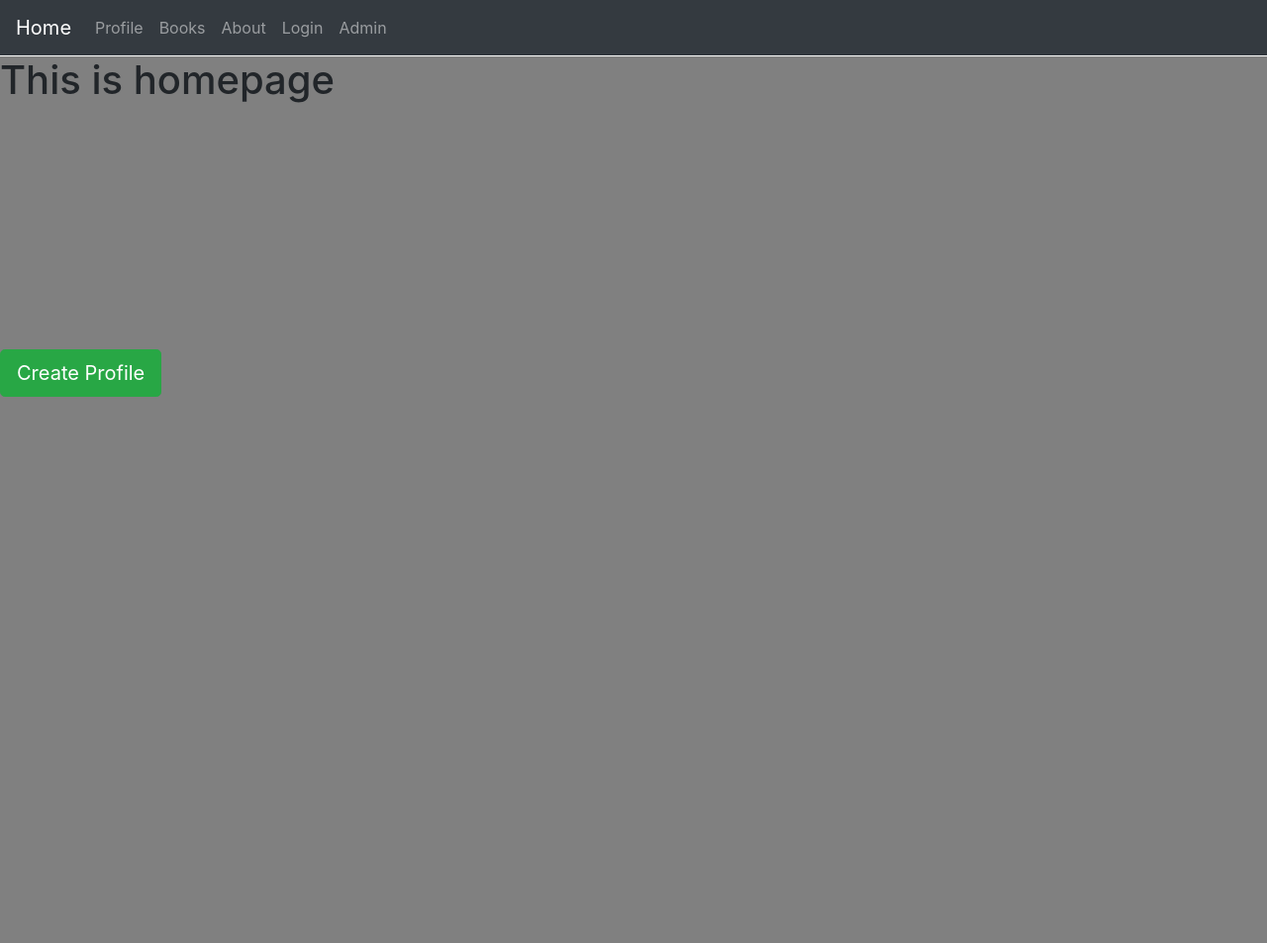
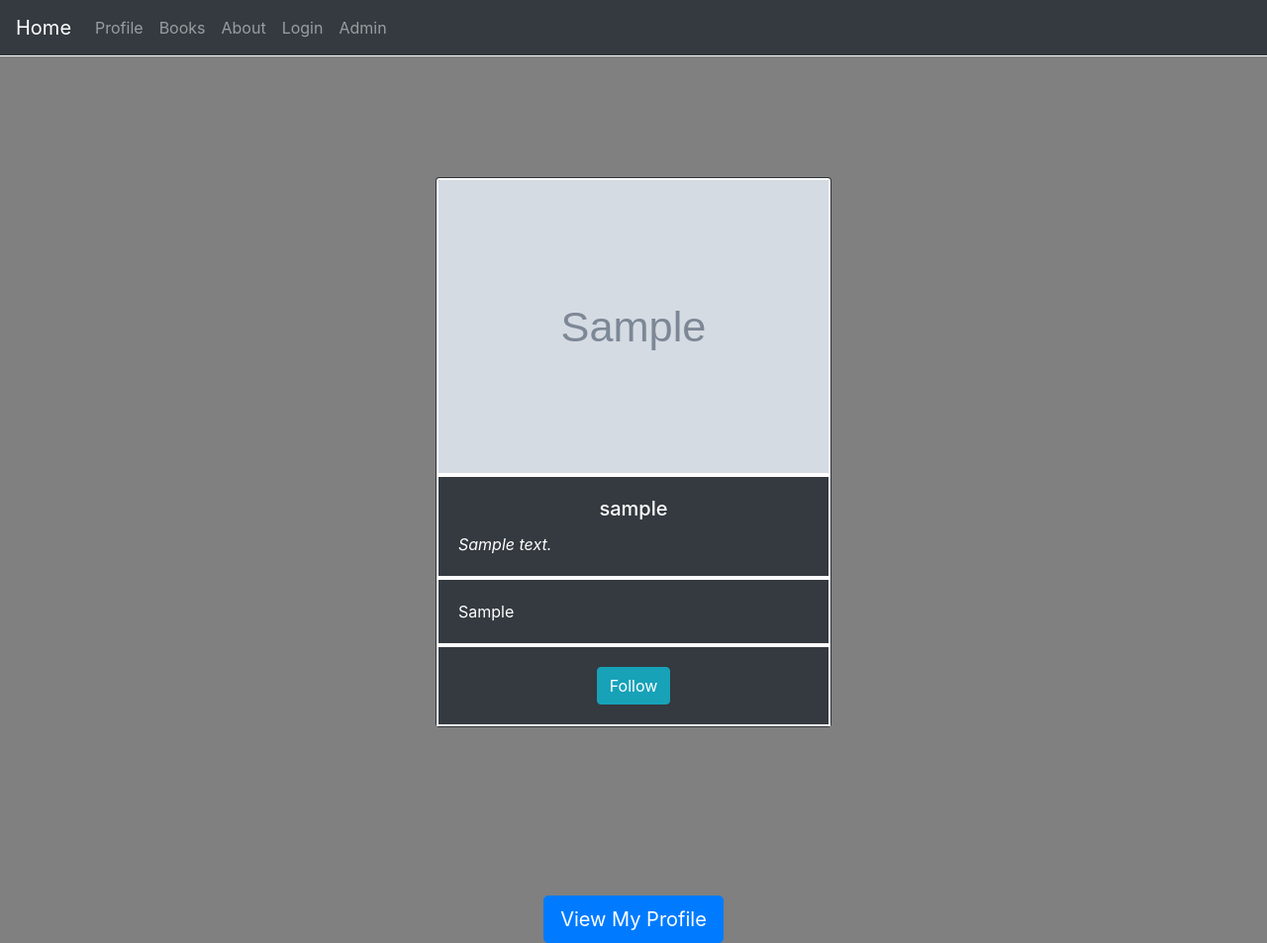
Before and after one commit to ChicoState/readerhub, a Django app: template templates/app1/home.html in a window 1280 px wide. Shown: the whole page at 99% size. Before the commit the page ends 401 px from the top, so only its background shows below. Run offline with Django 4.2, Linux system fonts and the light colour scheme; the template is opened without the code that fills it: values that come from a table or form of the project are taken from there, others are empty; tables that the repository leaves empty hold one stand-in row (values such as "Sample post"); grey boxes marked "Sample" are stand-in pictures; parts of the project's set-up code (start-up, migrations or seed data) failed here and were passed over; some libraries are stand-ins or nearby versions.

Commit message:
put all profiles on home page

```diff
--- a/static/CSS/home.css
+++ b/static/CSS/home.css
@@ -1,3 +1,21 @@
 body {
   background-color: grey;
   }
+  /*.card{
+    border-style: solid;
+    border-color: white;
+  }*/
+  .card-body{
+    border: 2px solid white;
+  }
+
+  .card-img-top{
+    border: 2px solid white;
+  }
+  .wrap{
+    display: flex;
+    align-items: center;
+    justify-content: center;
+    min-height: 100%;  /* Fallback for browsers do NOT support vh unit */
+
+  }
--- a/templates/app1/home.html
+++ b/templates/app1/home.html
@@ -1,9 +1,32 @@
 {% include "bootstrap.html" %}
 {% include "nav.html" %}
 {% load static %}
-<link rel="stylesheet" href="{%static 'CSS/join.css' %}"/>
-<h1> This is homepage </h1>
-<form method="GET" action="/personalization/add_profile">
-  <br><br><br><br><br><br><br><br><br><br>
-  <input type="submit" class="btn btn-success btn-lg first-btn" value="Create Profile">
+<link rel="stylesheet" href="{%static 'CSS/home.css' %}"/>
+{% for current_profile in allusers %}
+<div class = "wrap">
+  <div class="card bg-dark text-white" style="width: 25rem;">
+    {% if current_profile.personal_image %}
+    <img class="card-img-top yes-img" src="{{current_profile.personal_image.url }}" alt="Card image cap">
+    {% else %}
+    <img class="card-img-top no-img" src="{%static 'permanent_images/default_profile.png' %}" alt="Card image cap">
+    {% endif %}
+  <div class="card-body">
+    <h5 class="card-title text-center">{{current_profile.user}}</h5>
+    <p class="card-text"><i>{{current_profile.about_user}}</i></p>
+  </div>
+  <div class = "card-body">
+    <p class = "card-text" >{{current_profile.favorite_books}}</p>
+  </div>
+  <div class="card-body text-center">
+    <button type="button" class="btn btn-info">Follow</button>
+  </div>
+  </div>
+</div>
+{% endfor %}
+
+<br><br>
+<div class = "view text-center"
+<form method="GET" action="/personalization/">
+  <input type="submit" class="btn btn-primary btn-lg first-btn" value="View My Profile">
 </form>
+</div>
```
Also changed, not shown: app1/views.py (+9 -3 lines).
